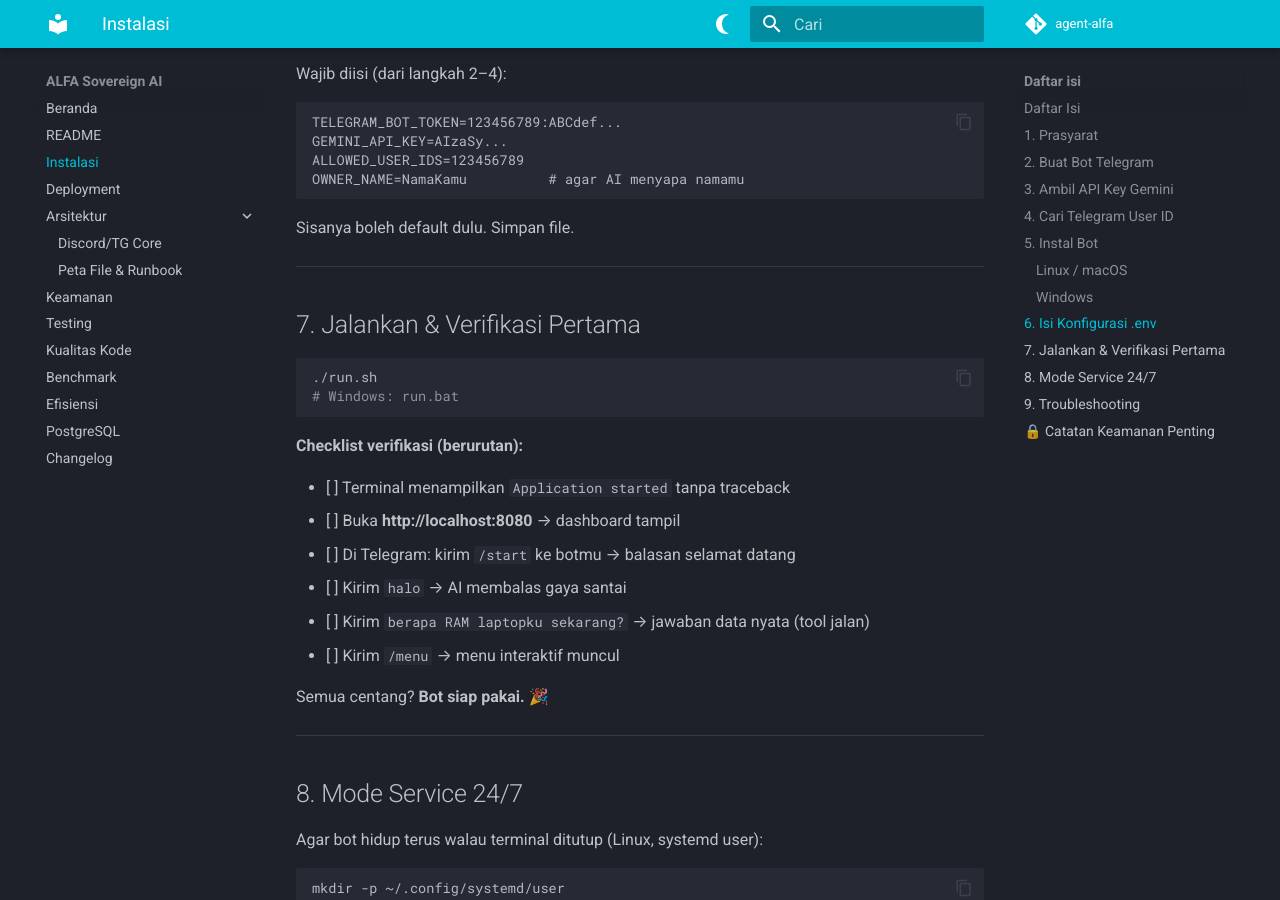
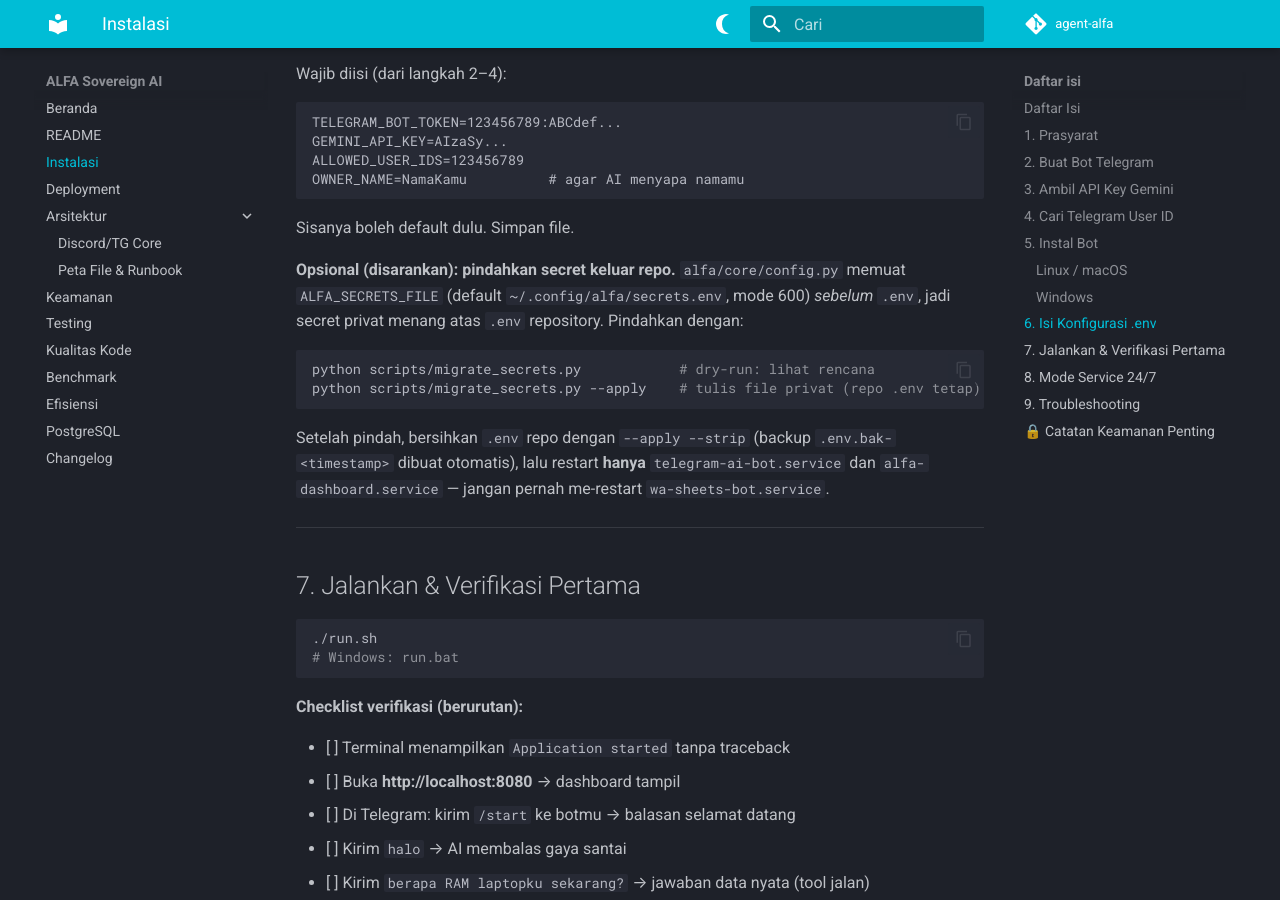
Before and after one commit to fahmialfatah99-cmd/agent-alfa, an MkDocs documentation site: the page built from docs/INSTALL.md, in a window 1280 px wide and 900 px high, scrolled down 2899 px. Built offline with MkDocs 1.6.1 and Material for MkDocs 9.7.7, drawn with Linux system fonts in a browser that asks for light colours; comment, search, counter and statistics services are not loaded.

````diff
--- a/docs/INSTALL.md
+++ b/docs/INSTALL.md
@@ -119,6 +119,21 @@ OWNER_NAME=NamaKamu          # agar AI menyapa namamu
 
 Sisanya boleh default dulu. Simpan file.
 
+**Opsional (disarankan): pindahkan secret keluar repo.**
+`alfa/core/config.py` memuat `ALFA_SECRETS_FILE` (default
+`~/.config/alfa/secrets.env`, mode 600) *sebelum* `.env`, jadi secret privat
+menang atas `.env` repository. Pindahkan dengan:
+
+```bash
+python scripts/migrate_secrets.py            # dry-run: lihat rencana
+python scripts/migrate_secrets.py --apply    # tulis file privat (repo .env tetap)
+```
+
+Setelah pindah, bersihkan `.env` repo dengan `--apply --strip` (backup
+`.env.bak-<timestamp>` dibuat otomatis), lalu restart **hanya**
+`telegram-ai-bot.service` dan `alfa-dashboard.service` — jangan pernah
+me-restart `wa-sheets-bot.service`.
+
 ---
 
 <a id="7-jalankan--verifikasi-pertama"></a>
````
Also changed, not shown: CHANGELOG.md (+46 -0 lines), README.md (+4 -3 lines), SECURITY.md (+11 -0 lines), docs/ARCHITECTURE.md (+3 -2 lines), docs/security.md (+7 -0 lines), 1 other file.
